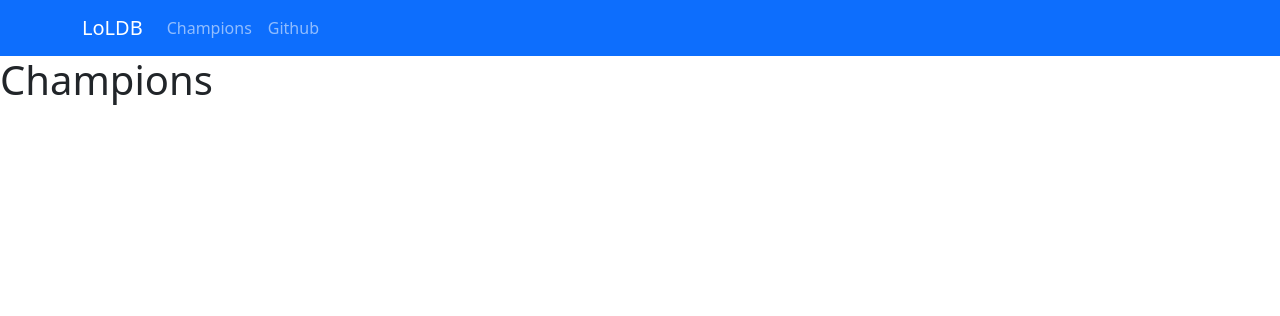
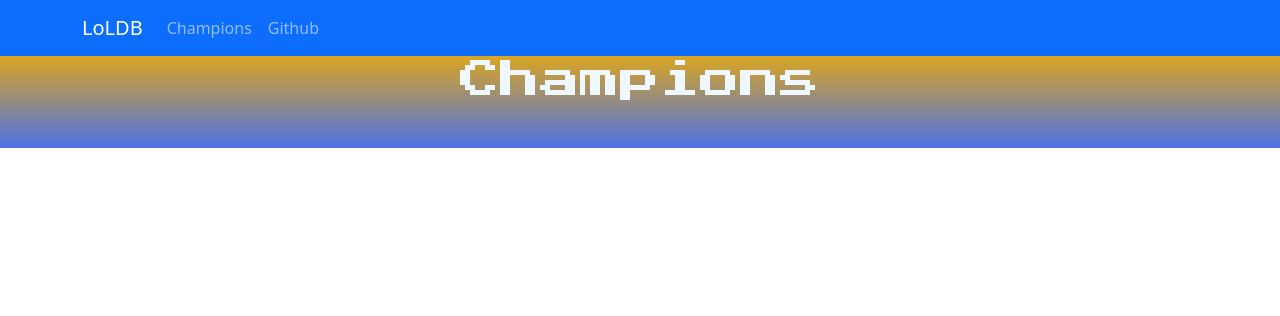
Before and after one commit to stanley-balakai/LoLDB, a Node server app: page /main in a window 1280 px wide. Shown: the top 316 px of the page. Run offline with Node 20, Linux system fonts and the light colour scheme; data that the repository does not hold is empty; some libraries are stand-ins or nearby versions.

Commit message:
added styling to main page

```diff
--- a/public/css/main.css
+++ b/public/css/main.css
@@ -5,6 +5,7 @@
         width: 100%;
         text-align: center;
         background-image:url(https://divingdaily.com/wp-content/uploads/2020/01/League-of-Legends_02.jpg);
+
 
     }
 
@@ -46,8 +47,9 @@
     }
     .comments{
         margin: 1%;
-        align: left;
+
         color:goldenrod;
+
 
     }
     .image {
@@ -84,3 +86,30 @@
   p {
       color: darkgray;
   }
+
+  .champions {
+    font-family: 'Press Start 2P', cursive;
+    color:aliceblue;
+    text-align: center;
+  }
+  .main {
+
+      text-align: center;
+      display: flex;
+      align-items: center;
+      flex-direction: column;
+      font-size: x-large;
+      background-image: linear-gradient(goldenrod, rgb(77, 113, 231));
+  }
+
+  .championLink {
+      color: rgb(209, 177, 139);
+      text-decoration: none;
+      font-family: 'Press Start 2P', cursive;
+  }
+
+  .championLink:hover {
+    color: rgb(223, 217, 210);
+
+
+}
--- a/views/home/main.ejs
+++ b/views/home/main.ejs
@@ -5,8 +5,11 @@
     <meta http-equiv="X-UA-Compatible" content="IE=edge">
     <meta name="viewport" content="width=device-width, initial-scale=1.0">
     <title>LoLDB</title>
-    <link href="https://cdn.jsdelivr.net/npm/bootstrap@5.1.3/dist/css/bootstrap.min.css" rel="stylesheet" integrity="sha384-1BmE4kWBq78iYhFldvKuhfTAU6auU8tT94WrHftjDbrCEXSU1oBoqyl2QvZ6jIW3" crossorigin="anonymous">
-    <link rel="stylesheet" href="../css/main.css">
+    <link href="https://cdn.jsdelivr.net/npm/bootstrap@5.0.0-beta3/dist/css/bootstrap.min.css" rel="stylesheet" integrity="sha384-eOJMYsd53ii+scO/bJGFsiCZc+5NDVN2yr8+0RDqr0Ql0h+rP48ckxlpbzKgwra6" crossorigin="anonymous">
+    <link rel="preconnect" href="https://fonts.googleapis.com">
+    <link rel="preconnect" href="https://fonts.gstatic.com" crossorigin>
+    <link href="https://fonts.googleapis.com/css2?family=Press+Start+2P&display=swap" rel="stylesheet">
+    <link rel="stylesheet" type="text/css" href="/css/main.css">
 </head>
 <body>
     <nav class="navbar navbar-expand-lg bg-primary navbar-dark">
@@ -26,7 +29,7 @@
         </div>
     </nav>
 
-
+<div class="main">
     <h1 class="champions ">Champions</h1>
 
             <br>
@@ -34,7 +37,7 @@
             <% champions.forEach(function(champion){ %>
                 <hr>
                 <div>
-                    <a href="/main/detail/<%= champion.id %>">
+                    <a class="championLink" href="/main/detail/<%= champion.id %>">
 
                     <div><%= champion.name %></div>
                 </a>
```
